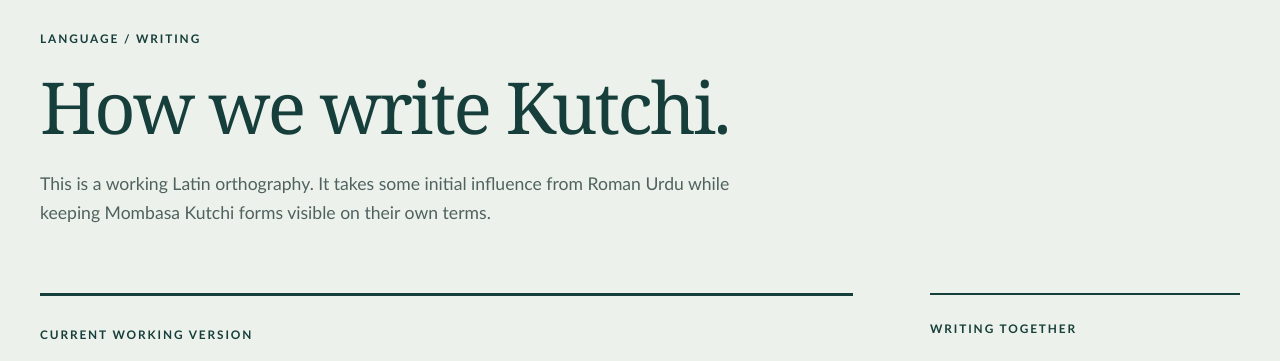
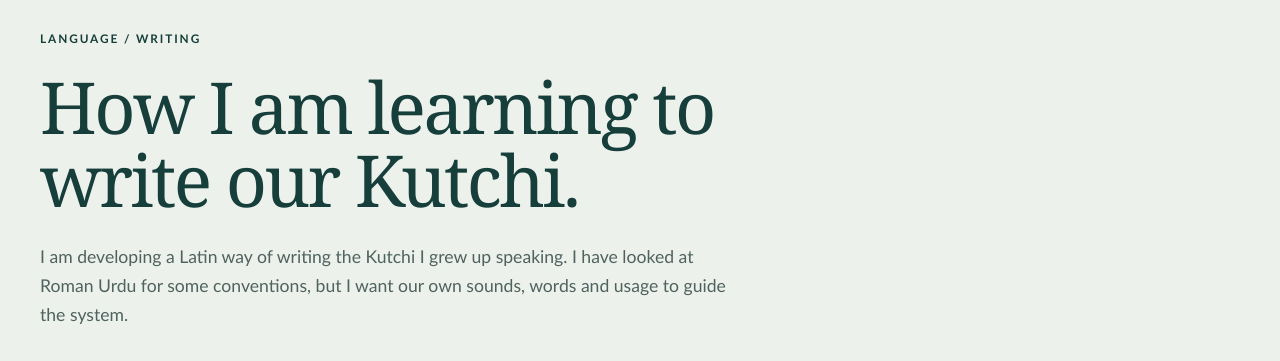
Before and after one commit to Fabdulla1/Madhaaf, a Next.js app: page /orthography in a window 1280 px wide. Shown: the part 200-561 px from the top of the page. Built offline with nearby package versions, Linux system fonts and the light colour scheme; no server answers; the database is empty.

Commit message:
edit(site): bring About, grammar, writing and language pages into Farhan's voice

```diff
--- a/src/app/orthography/page.tsx
+++ b/src/app/orthography/page.tsx
@@ -18,11 +18,11 @@ export default function OrthographyPage() {
         </nav>
         <div className="page-intro">
           <p className="eyebrow">Language / Writing</p>
-          <h1>How we write Kutchi.</h1>
+          <h1>How I am learning to write our Kutchi.</h1>
           <p>
-            This is a working Latin orthography. It takes some initial
-            influence from Roman Urdu while keeping Mombasa Kutchi forms
-            visible on their own terms.
+            I am developing a Latin way of writing the Kutchi I grew up
+            speaking. I have looked at Roman Urdu for some conventions,
+            but I want our own sounds, words and usage to guide the system.
           </p>
         </div>
         <OrthographyContent />
```
